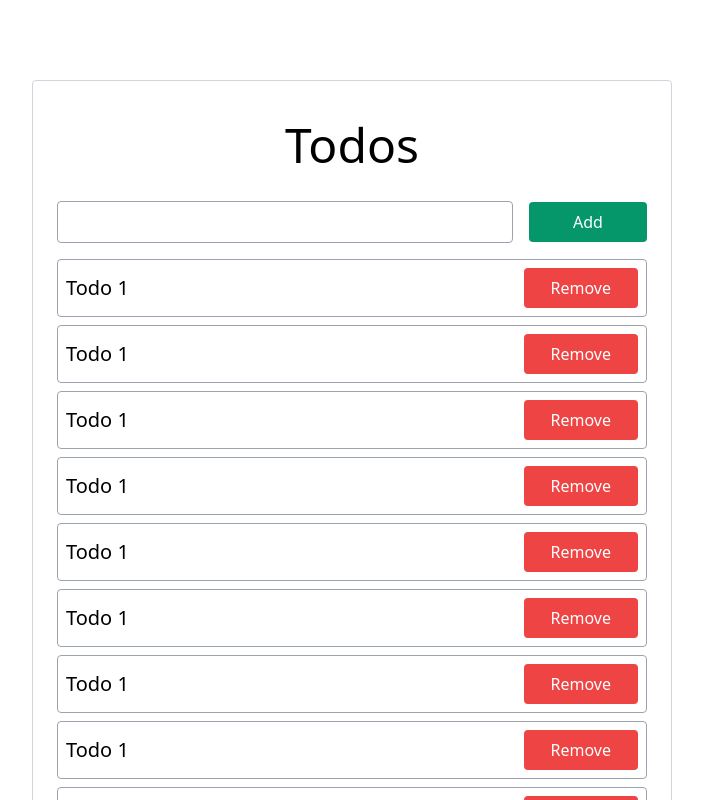
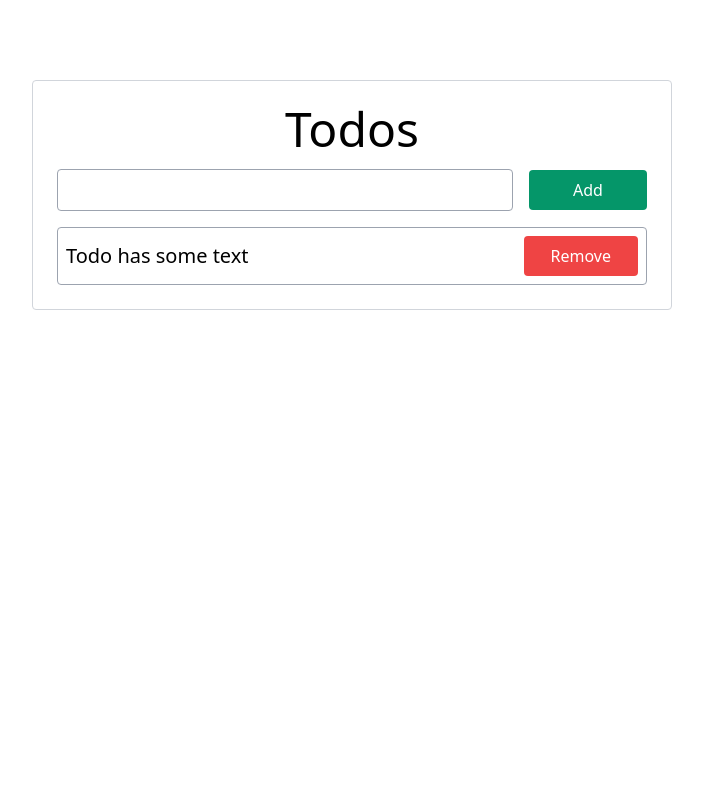
Before and after one commit to sheheryarali98/redux-toolkit-demo, a JavaScript app: page / in a window 1280 px wide. Shown: the top 800 px of the page, without its empty margins (288-991 px from the left). Built offline with nearby package versions, Linux system fonts and the light colour scheme; the HTML template or start-up script is replaced by a standard one.

Commit message:
Refactored the code into separate components

```diff
--- a/package.json
+++ b/package.json
@@ -1,9 +1,10 @@
 {
   "name": "redux-toolkit-demo",
-  "version": "0.1.0",
+  "version": "1.0.0",
   "private": true,
   "dependencies": {
     "husky": "^8.0.3",
+    "prop-types": "^15.8.1",
     "react": "^18.2.0",
     "react-dom": "^18.2.0",
     "react-scripts": "5.0.1"
--- /dev/null
+++ b/src/components/Button.js
@@ -0,0 +1,36 @@
+import PropTypes from 'prop-types';
+
+const Button = ({
+  children,
+  variant,
+  type,
+  className,
+}) => {
+  const isSecondaryVariant = variant === 'secondary';
+
+  const getBackgroundColor = () => (isSecondaryVariant ? 'bg-red-500' : 'bg-emerald-600');
+
+  const getHoverColor = () => (isSecondaryVariant ? 'hover:bg-red-600' : 'hover:bg-emerald-700');
+
+  return (
+    <button type={type} className={`${getBackgroundColor()} ${getHoverColor()} transition-colors p-2 rounded text-white ${className}`}>
+      {children}
+    </button>
+  );
+};
+
+Button.propTypes = {
+  children: PropTypes.string,
+  variant: PropTypes.oneOf(['primary', 'secondary']),
+  type: PropTypes.oneOf(['button', 'submit']),
+  className: PropTypes.string,
+};
+
+Button.defaultProps = {
+  children: null,
+  variant: 'primary',
+  type: 'button',
+  className: null,
+};
+
+export default Button;
--- /dev/null
+++ b/src/components/Input.js
@@ -0,0 +1,15 @@
+import PropTypes from 'prop-types';
+
+const Input = ({ className }) => (
+  <input className={`p-2 border border-gray-400 rounded ${className}`} />
+);
+
+Input.propTypes = {
+  className: PropTypes.string,
+};
+
+Input.defaultProps = {
+  className: null,
+};
+
+export default Input;
--- /dev/null
+++ b/src/components/Todo.js
@@ -0,0 +1,24 @@
+import PropTypes from 'prop-types';
+
+import Button from './Button';
+
+const Todo = ({ children, className }) => (
+  <div className={`border border-gray-400 rounded p-2 flex items-center justify-center ${className}`}>
+    <div className="grow text-xl">
+      {children}
+    </div>
+    <Button variant="secondary" className="w-1/5">Remove</Button>
+  </div>
+);
+
+Todo.propTypes = {
+  children: PropTypes.string,
+  className: PropTypes.string,
+};
+
+Todo.defaultProps = {
+  children: null,
+  className: null,
+};
+
+export default Todo;
--- /dev/null
+++ b/src/components/TodoForm.js
@@ -0,0 +1,21 @@
+import PropTypes from 'prop-types';
+
+import Button from './Button';
+import Input from './Input';
+
+const TodoForm = ({ className }) => (
+  <form className={`flex justify-start items-center gap-4 ${className}`}>
+    <Input className="grow" />
+    <Button type="submit" className="w-1/5">Add</Button>
+  </form>
+);
+
+TodoForm.propTypes = {
+  className: PropTypes.string,
+};
+
+TodoForm.defaultProps = {
+  className: null,
+};
+
+export default TodoForm;
--- a/src/components/TodosList.js
+++ b/src/components/TodosList.js
@@ -1,76 +1,16 @@
+import TodoForm from './TodoForm';
+import Todo from './Todo';
+
 const TodoList = () => (
   <div className="border border-gray-300 rounded p-6 flex flex-col items-center justify-center w-1/2">
-    <div className="w-full text-center text-5xl m-4">
+    <div className="w-full text-center text-5xl mb-4">
       Todos
     </div>
-    <form className="w-full flex justify-start items-center gap-4 m-4">
-      <input className="grow p-2 border border-gray-400 rounded" />
-      <button type="submit" className="w-1/5 p-2 bg-emerald-600 rounded text-white hover:bg-emerald-700 transition-colors">
-        Add
-      </button>
-    </form>
-    <div className="w-full flex flex-col items-stretch justify-center gap-2">
-      <div className="border border-gray-400 rounded p-2 flex items-center justify-center">
-        <div className="grow text-xl">
-          Todo 1
-        </div>
-        <button type="button" className="w-1/5 bg-red-500 hover:bg-red-600 transition-colors p-2 rounded text-white">Remove</button>
-      </div>
-      <div className="border border-gray-400 rounded p-2 flex items-center justify-center">
-        <div className="grow text-xl">
-          Todo 1
-        </div>
-        <button type="button" className="w-1/5 bg-red-500 hover:bg-red-600 transition-colors p-2 rounded text-white">Remove</button>
-      </div>
-      <div className="border border-gray-400 rounded p-2 flex items-center justify-center">
-        <div className="grow text-xl">
-          Todo 1
-        </div>
-        <button type="button" className="w-1/5 bg-red-500 hover:bg-red-600 transition-colors p-2 rounded text-white">Remove</button>
-      </div>
-      <div className="border border-gray-400 rounded p-2 flex items-center justify-center">
-        <div className="grow text-xl">
-          Todo 1
-        </div>
-        <button type="button" className="w-1/5 bg-red-500 hover:bg-red-600 transition-colors p-2 rounded text-white">Remove</button>
-      </div>
-
-      <div className="border border-gray-400 rounded p-2 flex items-center justify-center">
-        <div className="grow text-xl">
-          Todo 1
-        </div>
-        <button type="button" className="w-1/5 bg-red-500 hover:bg-red-600 transition-colors p-2 rounded text-white">Remove</button>
-      </div>
-      <div className="border border-gray-400 rounded p-2 flex items-center justify-center">
-        <div className="grow text-xl">
-          Todo 1
-        </div>
-        <button type="button" className="w-1/5 bg-red-500 hover:bg-red-600 transition-colors p-2 rounded text-white">Remove</button>
-      </div>
-      <div className="border border-gray-400 rounded p-2 flex items-center justify-center">
-        <div className="grow text-xl">
-          Todo 1
-        </div>
-        <button type="button" className="w-1/5 bg-red-500 hover:bg-red-600 transition-colors p-2 rounded text-white">Remove</button>
-      </div>
-      <div className="border border-gray-400 rounded p-2 flex items-center justify-center">
-        <div className="grow text-xl">
-          Todo 1
-        </div>
-        <button type="button" className="w-1/5 bg-red-500 hover:bg-red-600 transition-colors p-2 rounded text-white">Remove</button>
-      </div>
-      <div className="border border-gray-400 rounded p-2 flex items-center justify-center">
-        <div className="grow text-xl">
-          Todo 1
-        </div>
-        <button type="button" className="w-1/5 bg-red-500 hover:bg-red-600 transition-colors p-2 rounded text-white">Remove</button>
-      </div>
-      <div className="border border-gray-400 rounded p-2 flex items-center justify-center">
-        <div className="grow text-xl">
-          Todo 1
-        </div>
-        <button type="button" className="w-1/5 bg-red-500 hover:bg-red-600 transition-colors p-2 rounded text-white">Remove</button>
-      </div>
+    <TodoForm className="w-full mb-4" />
+    <div className="w-full flex flex-col items-center justify-center gap-2">
+      <Todo className="w-full">
+        Todo has some text
+      </Todo>
     </div>
   </div>
 );
```
Also changed, not shown: .eslintrc.json, 1 other file (tests, documents, lock files or other folders).
